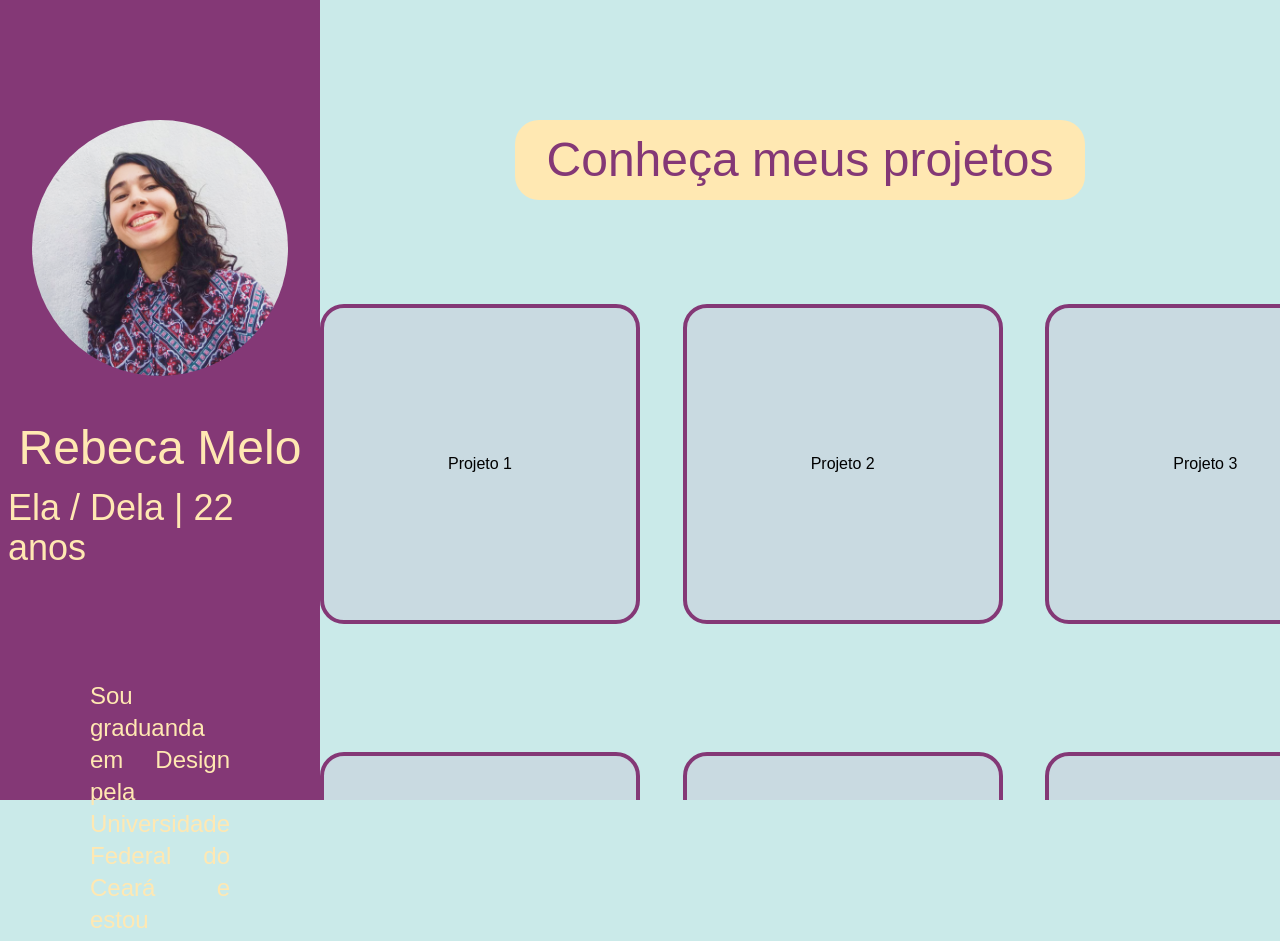
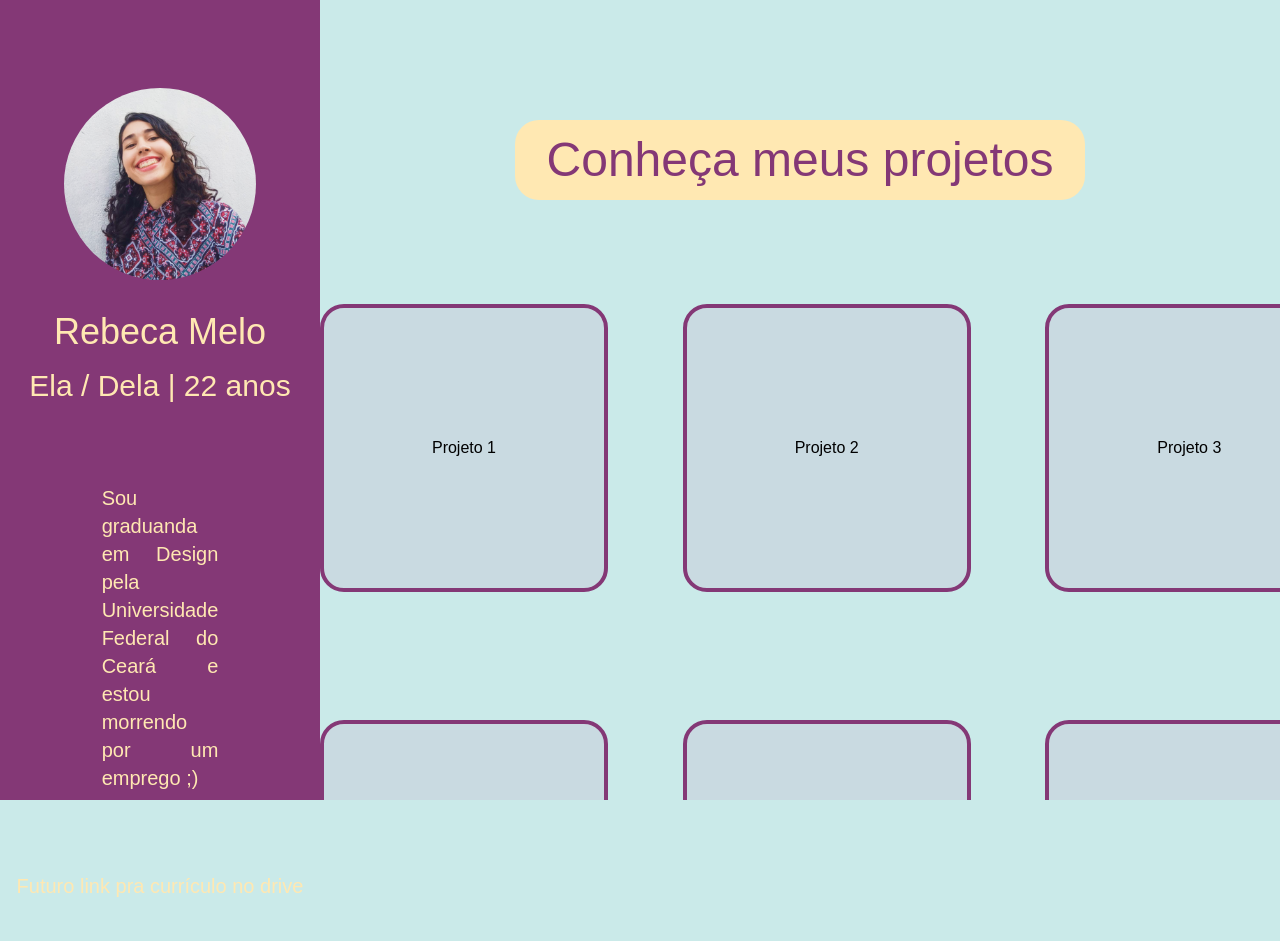
Before and after one commit to Sara-MF/rebeca-melo, a Next.js app: page / in a window 1280 px wide. Shown: the top 941 px of the page. Built offline with nearby package versions, Linux system fonts and the light colour scheme; a web font is replaced by a local one.

Commit message:
Fixing about and project dimensions

```diff
--- a/app/components/About.jsx
+++ b/app/components/About.jsx
@@ -5,7 +5,7 @@ export default function About() {
         <main className="about">
 
             <div className="flex flex-col items-center mt-6">
-                <div className="h-64 w-64 relative">
+                <div className="h-48 w-48 relative">
                     <Image
                         src="/my-photo.png"
                         alt="My picture"
@@ -25,7 +25,7 @@ export default function About() {
 
                 <h5>Futuro link pra currículo no drive</h5>
 
-                <h6>Deselvolvido por Sara Melo</h6>
+                <h6>Desenvolvido por Sara Melo</h6>
 
             </div>
 
--- a/app/globals.css
+++ b/app/globals.css
@@ -7,7 +7,7 @@ h1 {
 }
 
 h5, h6 {
-    @apply text-sand text-xl font-normal pt-36;
+    @apply text-sand text-xl font-normal pt-20;
 }
 
 body {
@@ -15,19 +15,19 @@ body {
 }
 
 .about {
-    @apply flex flex-col w-1/4 h-full pt-24 bg-grape;
+    @apply flex flex-col w-1/4 h-full pt-16 bg-grape;
 }
 
 .name {
-    @apply mt-12 font-medium text-sand text-5xl;
+    @apply mt-8 font-medium text-sand text-4xl;
 }
 
 .age-pronoums {
-    @apply flex flex-row space-x-10 mx-2 mt-4 font-light text-sand text-4xl;
+    @apply flex flex-row space-x-10 mx-2 mt-4 font-light text-sand text-3xl;
 }
 
 .about-me {
-    @apply px-32 pt-28 font-medium text-sand text-2xl text-justify;
+    @apply px-32 pt-20 font-medium text-sand text-xl text-justify;
 }
 
 .content {
@@ -39,7 +39,7 @@ body {
 }
 
 .project {
-    @apply w-80 h-80 border-4 rounded-3xl border-grape cursor-pointer hover:scale-125 duration-500 bg-stone flex items-center justify-center;
+    @apply w-72 h-72 border-4 rounded-3xl border-grape cursor-pointer hover:scale-125 duration-500 bg-stone flex items-center justify-center;
 }
 
 .projects {
```
